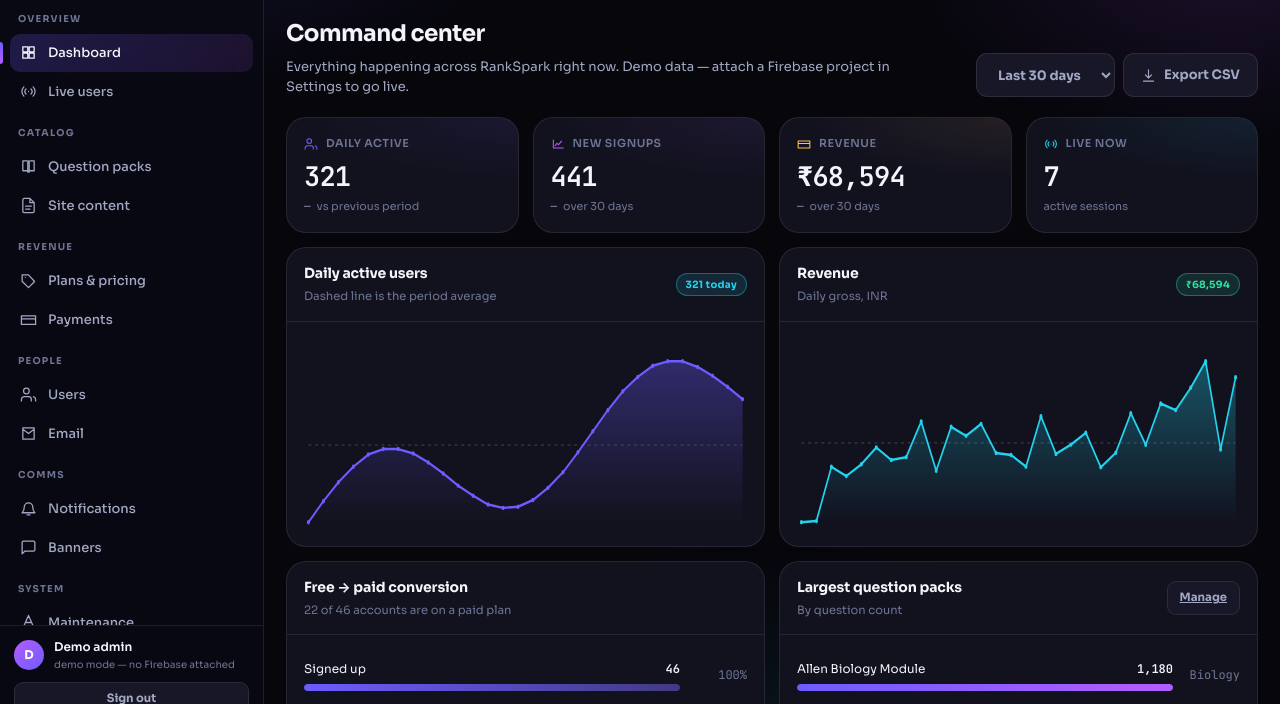
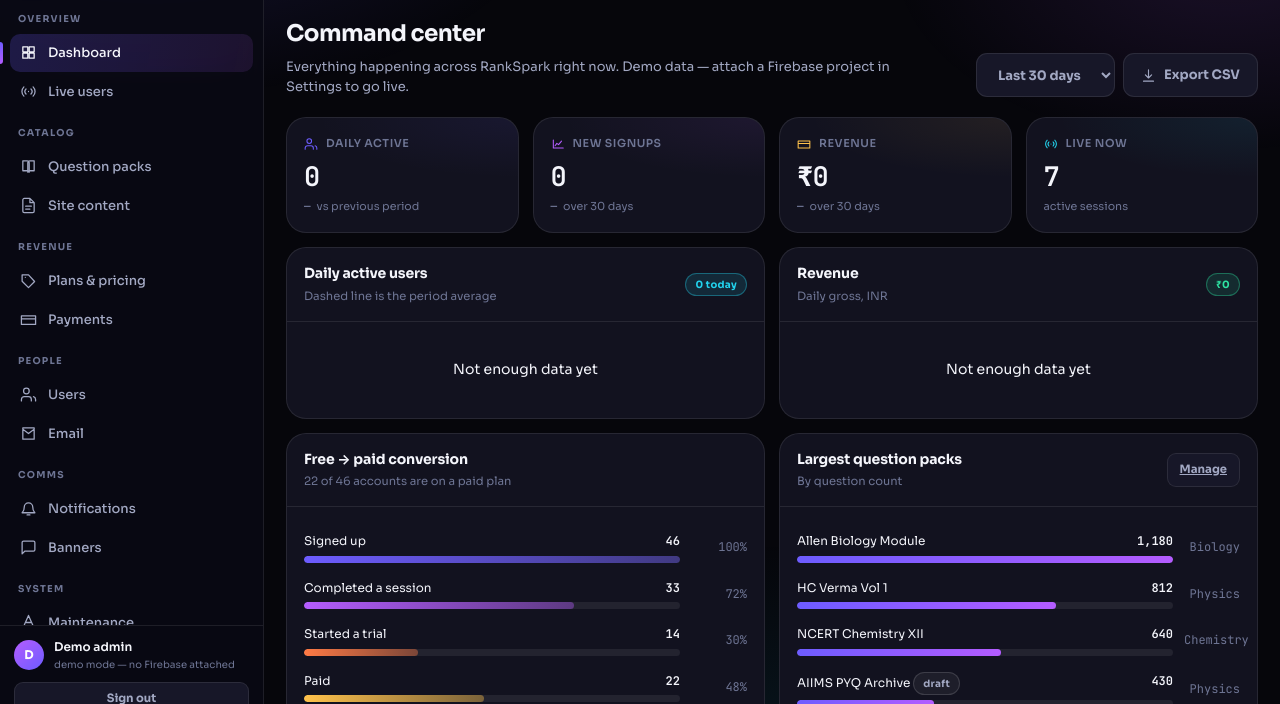
Before and after one commit to varunverma1975-jpg/Rankspark, a website: page admin/rankspark-admin.html in a window 1280 px wide. Shown: the part 72-776 px from the top of the page. Drawn offline with Linux system fonts and the light colour scheme.

Commit message:
Add files via upload

```diff
--- a/admin/rankspark-admin.html
+++ b/admin/rankspark-admin.html
@@ -906,7 +906,7 @@ const trend = (cur, prev) => {
    ═══════════════════════════════════════════════════════════════════════ */
 route('dashboard', async host => {
   const [rollups, users, books, sessions, payments] = await Promise.all([
-    db.list('rollups'), db.list('users'), db.list('books'),
+    db.list('analyticsRollups'), db.list('users'), db.list('books'),
     db.list('sessions'), db.list('payments')
   ]);
 
```
